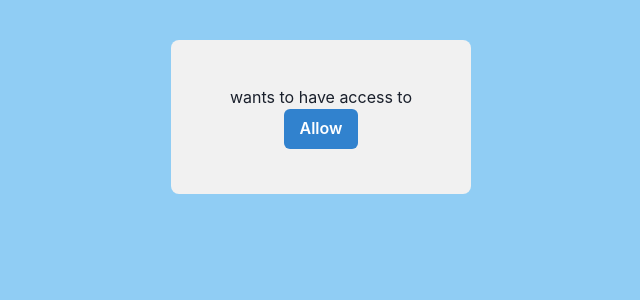
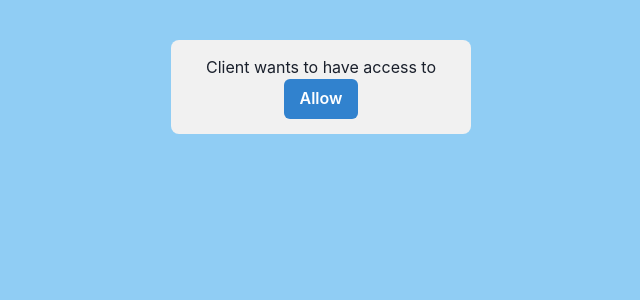
Before and after one commit to Maciag312/ZPI-UI, a React (Create React App) app: page /allow in a window 1280 px wide. Shown: the top 300 px of the page, without its empty margins (319-959 px from the left). Built offline with nearby package versions, Linux system fonts and the light colour scheme.

Commit message:
Display scope (#17)

```diff
--- a/src/authorization/style.css
+++ b/src/authorization/style.css
@@ -44,5 +44,5 @@
   display: block;
 }
 .AllowPageBoxContent {
-  padding: 15%;
+  padding: 5%;
 }
--- a/src/authorization/views/2fa/TwoFactorAuth.helpers.ts
+++ b/src/authorization/views/2fa/TwoFactorAuth.helpers.ts
@@ -16,7 +16,7 @@ export const useTwoFactorAuth = () => {
       .then((res) => {
         if (res.status === 200) {
           if (res.data.ticket !== null) {
-            window.location.href = `${host}${AUTH}?ticket=${res.data.ticket}`;
+            window.location.href = `${host}${AUTH}?ticket=${res.data.ticket}&scope=${res.data.scope}`;
           }
         }
       })
--- a/src/authorization/views/allow/AllowPage.tsx
+++ b/src/authorization/views/allow/AllowPage.tsx
@@ -1,4 +1,4 @@
-import { Box, Button } from "@chakra-ui/react";
+import { Box, Button, ListItem, UnorderedList } from "@chakra-ui/react";
 import React from "react";
 import "./../../style.css";
 import { useConsent } from "./AllowPage.helpers";
@@ -6,8 +6,10 @@ import { useConsent } from "./AllowPage.helpers";
 export default function AllowPage() {
   const queryParams = new URLSearchParams(window.location.search);
 
-  const client = queryParams.get("client");
-  const accesses = queryParams.getAll("accesses");
+  const scopes = queryParams
+    .getAll("scope")
+    .map((s) => s.split(" "))
+    .flatMap((s) => s);
 
   const consent = useConsent();
 
@@ -18,12 +20,11 @@ export default function AllowPage() {
   return (
     <Box className="AllowPageBox" rounded="lg">
       <Box className="AllowPageBoxContent">
-        {client} wants to have access to
-        {accesses.map((access) => (
-          <Box key={access}>
-            {" "}
-            - {access} <br></br>
-          </Box>
+        Client wants to have access to
+        {scopes.map((scope) => (
+          <UnorderedList key={scope}>
+            <ListItem>{scope}</ListItem>
+          </UnorderedList>
         ))}
         <Button onClick={onSubmit} colorScheme="blue">
           Allow
--- a/src/authorization/views/signin/SignInPage.helpers.ts
+++ b/src/authorization/views/signin/SignInPage.helpers.ts
@@ -18,7 +18,13 @@ export const useSignIn = () => {
       .then((res) => {
         switch (redirectType(res)) {
           case RedirectType.CONSENT:
-            window.location.href = host + AUTH + "?ticket=" + res.data.ticket;
+            window.location.href =
+              host +
+              AUTH +
+              "?ticket=" +
+              res.data.ticket +
+              "&scope=" +
+              res.data.scope;
             break;
           case RedirectType.TWO_FACTOR_AUTH:
             window.location.href =
```
Also changed, not shown: 1 other file (tests, documents, lock files or other folders).
